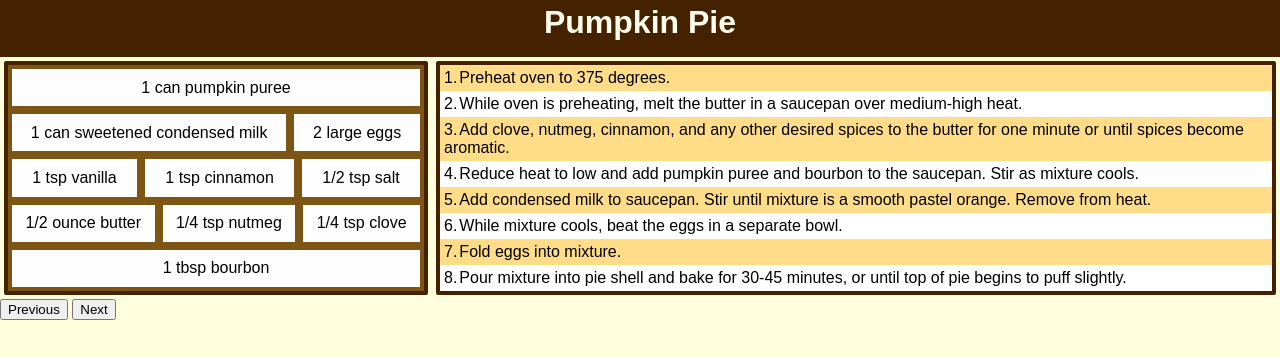
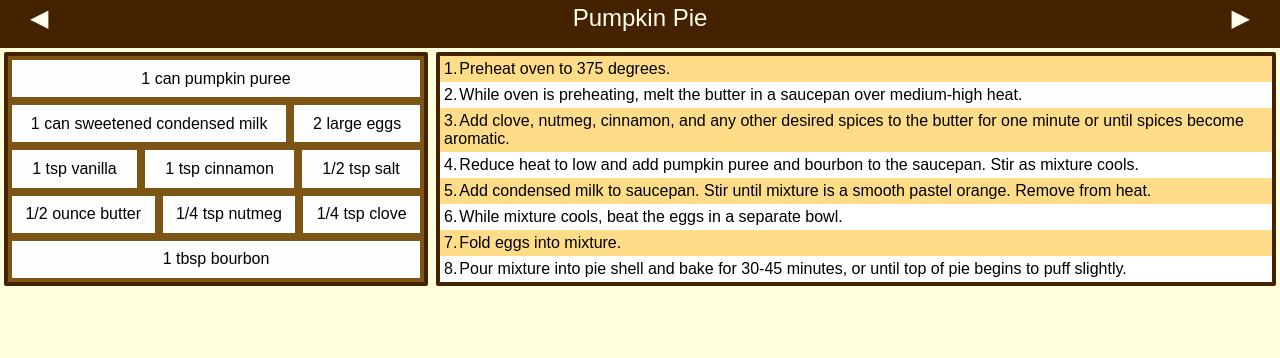
Before and after one commit to hallielarsson/RecipeExample, a plain HTML site: page index.html in a window 1280 px wide. Drawn offline with nearby package versions, Linux system fonts and the light colour scheme.

Commit message:
Put nav arrows in top bar
Moved nav buttons to top bar for more rapid browsing.

```diff
--- a/index.html
+++ b/index.html
@@ -9,13 +9,25 @@
     }
 
 
-    h1{
-      text-align: center;
+    .header{
+      user-select: none;
       background-color: #442200;
       color: #FFFEEE;
       padding-top: 4px;
       padding-bottom: 16px;
       margin: 0;
+      display: flex;
+      align-items: center;
+      justify-content: space-between;
+      font-size: 24px;
+      cursor:
+    }
+
+    .nav-arrow{
+      margin: 0;
+      padding: 0 30px;
+      user-select: none;
+
     }
 
 
@@ -75,7 +87,11 @@
 
 <body>
   <div id = "app">
-    <h1>{{ recipe.title }}</h1>
+    <div class="header">
+     <div @click="switchRecipe(-1)" class="nav-arrow">◀</div>
+     <div>{{ recipe.title }}</div>
+     <div @click="switchRecipe(1)" class="nav-arrow">▶</div>
+    </div>
 
     <div class="recipe-wrapper">
       <div class="ingredients">
@@ -86,8 +102,7 @@
           <div class="recipe-step" v-for="step in recipe.steps">{{ step }}</div>
       </div>
     </div>
-      <button @click="switchRecipe(-1)">Previous</button>
-      <button @click="switchRecipe(1)">Next</button>
+
   </div>
 
   <script>
```
